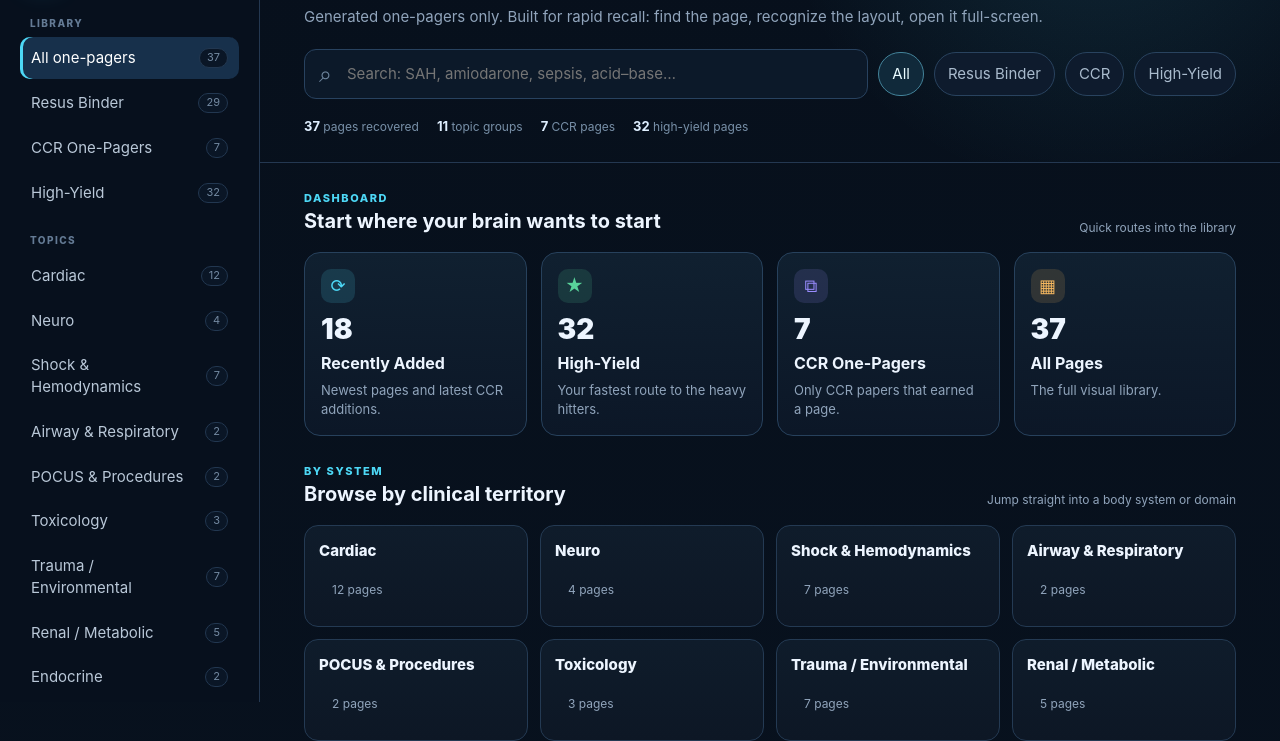
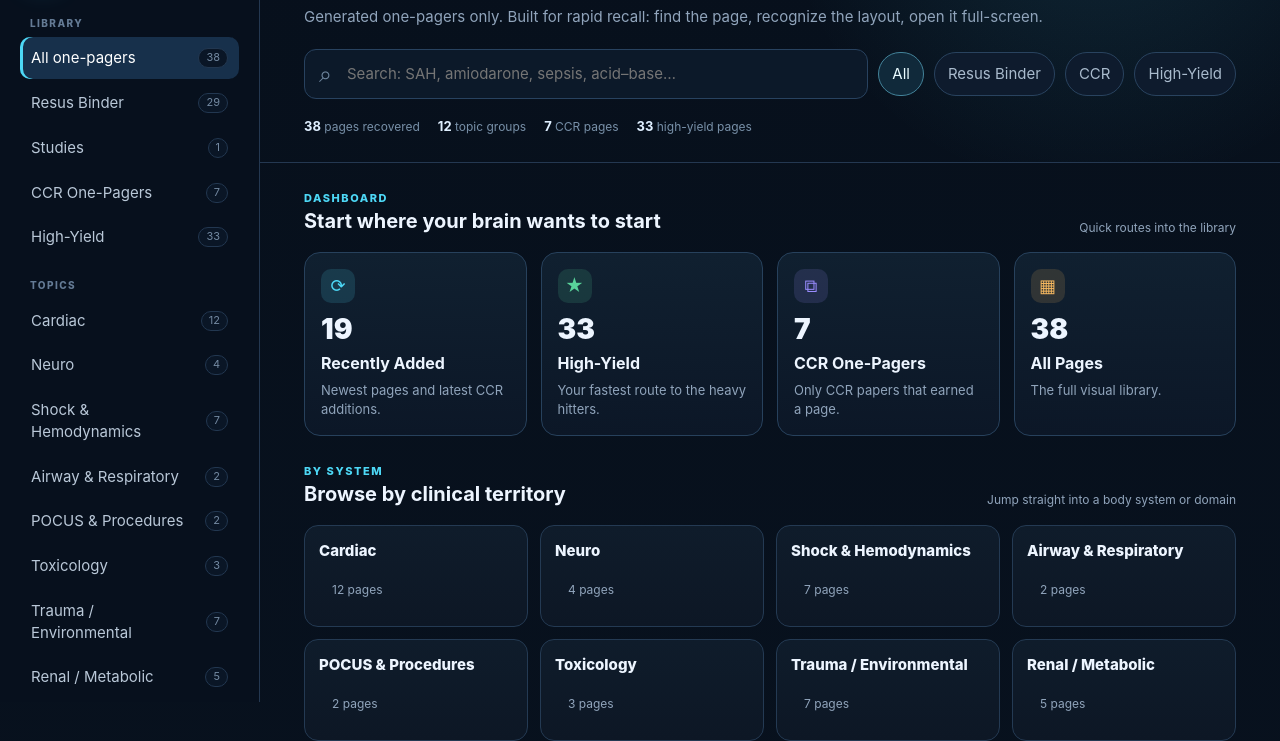
Before and after one commit to dresterhuizen-lgtm/resusbinder, a plain HTML site: page index.html in a window 1280 px wide. Shown: the part 98-839 px from the top of the page. Drawn offline with Linux system fonts and the light colour scheme.

Commit message:
Publish Nov 12 Daily Resuscitation Learning PDF in Studies

```diff
--- a/index.html
+++ b/index.html
@@ -43,6 +43,7 @@ button,input{font:inherit} .app{display:grid;grid-template-columns:260px 1fr;min
  <div class="navtitle">Library</div>
  <button class="navbtn active" data-view="all">All one-pagers <span class="count" id="count-all"></span></button>
  <button class="navbtn" data-view="binder">Resus Binder <span class="count" id="count-binder"></span></button>
+ <button class="navbtn" data-view="studies">Studies <span class="count" id="count-studies"></span></button>
  <button class="navbtn" data-view="ccr">CCR One-Pagers <span class="count" id="count-ccr"></span></button>
  <button class="navbtn" data-view="high">High-Yield <span class="count" id="count-high"></span></button>
  <div class="navtitle">Topics</div><div class="catnav" id="catnav"></div>
@@ -90,6 +91,7 @@ pages.unshift({"id": 88, "title": "Traumatic Cardiac Arrest (TCA) — Page 1 of
 {"id": 90, "title": "Traumatic Cardiac Arrest (TCA) — Page 3 of 3: Prognosis, Decision-Making & Systems of Care", "file": "090-traumatic-cardiac-arrest-page-3-prognosis-decision-making-and-systems-of-care.png", "thumb": "090-traumatic-cardiac-arrest-page-3-prognosis-decision-making-and-systems-of-care.jpg", "categories": ["Trauma / Environmental", "Cardiac"], "tags": ["CCR", "Resus Binder", "TCA", "Traumatic Cardiac Arrest", "Prognosis, Decision-Making & Systems of Care"], "ccr": true, "binder": true, "width": 1024, "height": 1536, "recent_rank": 0, "high_yield": true, "ccr_featured": true, "uncropped": true});
 pages.unshift({"id":91,"title":"Trauma Resuscitation: The First Hour — Alberta Team Leader's Playbook","pdf":"091-trauma-resuscitation-first-hour.pdf","thumb":"091-trauma-resuscitation-first-hour.jpg","categories":["Trauma / Environmental"],"tags":["Resus Binder","Trauma","First Hour","xABCDE","Hemorrhage","Airway","MHP","Traumatic Cardiac Arrest","Alberta"],"ccr":false,"binder":true,"width":637,"height":900,"recent_rank":0,"high_yield":true,"ccr_featured":false});
 pages.unshift({"id": 92, "title": "Acute Myopericardial Syndromes — Pericarditis & Myocarditis (v2)", "file": "092-acute-myopericardial-syndromes-v2.png", "thumb": "092-acute-myopericardial-syndromes-v2.jpg", "categories": ["Cardiac"], "tags": ["Resus Binder", "Cardiac", "Myocarditis", "Pericarditis", "Myopericarditis", "Perimyocarditis", "Tamponade", "PoCUS", "Colchicine", "ESC 2025", "ACC 2024", "Cardiogenic shock", "Exercise restriction"], "ccr": false, "binder": true, "width": 1055, "height": 1491, "recent_rank": 0, "high_yield": true, "ccr_featured": false, "uncropped": true});
+pages.unshift({"id":93,"title":"Daily Resuscitation Learning — 12 November 2026 (7-topic teaching review)","pdf":"daily-resuscitation-learning-2026-11-12.pdf","thumb":"daily-resuscitation-learning-2026-11-12-thumb.jpg","categories":["Other"],"tags":["Studies","Daily Learning","BIG-1","VExUS","Sedation","ARDS","RALE","Cardiac POCUS","VBG","Cirrhosis"],"ccr":false,"binder":false,"studies":true,"width":286,"height":405,"recent_rank":0,"high_yield":true,"ccr_featured":false});
 const categories=["Cardiac", "Neuro", "Shock & Hemodynamics", "Airway & Respiratory", "POCUS & Procedures", "Toxicology", "Trauma / Environmental", "Renal / Metabolic", "Endocrine", "GI / Pediatrics", "Obstetrics", "Other"];
 let state={view:'all',category:null,q:'',visible:[],activeIndex:0};
 const $=s=>document.querySelector(s), $$=s=>[...document.querySelectorAll(s)];
@@ -97,7 +99,7 @@ const esc=s=>String(s).replace(/[&<>"']/g,m=>({'&':'&amp;','<':'&lt;','>':'&gt;'
 function url(path){return encodeURI(path)}
 function go(view, category=null){state.view=view; state.category=category; sync(); render(); window.scrollTo({top:0,behavior:'smooth'})}
 function counts(){
- $('#count-all').textContent=pages.length; $('#count-binder').textContent=pages.filter(p=>p.binder).length; $('#count-ccr').textContent=pages.filter(p=>p.ccr).length; $('#count-high').textContent=pages.filter(p=>p.high_yield).length;
+ $('#count-all').textContent=pages.length; $('#count-binder').textContent=pages.filter(p=>p.binder).length; $('#count-studies').textContent=pages.filter(p=>p.studies).length; $('#count-ccr').textContent=pages.filter(p=>p.ccr).length; $('#count-high').textContent=pages.filter(p=>p.high_yield).length;
  $('#statPages').textContent=pages.length; $('#statTopics').textContent=categories.filter(c=>pages.some(p=>p.categories.includes(c))).length; $('#statCCR').textContent=pages.filter(p=>p.ccr).length; $('#statHigh').textContent=pages.filter(p=>p.high_yield).length;
  $('#dashRecentCount').textContent=pages.filter(p=>p.recent_rank<999).length; $('#dashHighCount').textContent=pages.filter(p=>p.high_yield).length; $('#dashCCRCount').textContent=pages.filter(p=>p.ccr).length; $('#dashAllCount').textContent=pages.length;
  const nav=$('#catnav'); nav.innerHTML='';
@@ -126,12 +128,13 @@ function renderHomeSections(){
 function sync(){$$('.navbtn').forEach(b=>b.classList.remove('active')); $$('.pill').forEach(b=>b.classList.remove('active'));
  if(state.view==='all'){document.querySelector('[data-view="all"]').classList.add('active');$('#allpill').classList.add('active')}
  if(state.view==='binder'){document.querySelector('[data-view="binder"]').classList.add('active');$('#binderpill').classList.add('active')}
+ if(state.view==='studies'){document.querySelector('[data-view="studies"]').classList.add('active')}
  if(state.view==='ccr'){document.querySelector('[data-view="ccr"]').classList.add('active');$('#ccrpill').classList.add('active')}
  if(state.view==='high'){document.querySelector('[data-view="high"]').classList.add('active');$('#highpill').classList.add('active')}
  if(state.view==='category'){const b=[...$$('[data-cat]')].find(x=>x.dataset.cat===state.category);if(b)b.classList.add('active')}
 }
-function filtered(){let arr=pages.slice();if(state.view==='binder')arr=arr.filter(p=>p.binder);if(state.view==='ccr')arr=arr.filter(p=>p.ccr);if(state.view==='high')arr=arr.filter(p=>p.high_yield);if(state.view==='category')arr=arr.filter(p=>p.categories.includes(state.category));if(state.q){const q=state.q.toLowerCase();arr=arr.filter(p=>(p.title+' '+p.tags.join(' ')+' '+p.categories.join(' ')).toLowerCase().includes(q))}return arr.sort((a,b)=>a.title.localeCompare(b.title))}
-function render(){state.visible=filtered();const g=$('#grid');g.innerHTML='';const title=state.view==='category'?state.category:state.view==='binder'?'Resus Binder':state.view==='ccr'?'CCR One-Pagers':state.view==='high'?'High-Yield':'All one-pagers';$('#viewTitle').textContent=title;$('#viewEyebrow').textContent=state.view==='category'?'Topic':'Browse';$('#resultCount').textContent=`${state.visible.length} page${state.visible.length===1?'':'s'}`;const homeVisible=(state.view==='all'&&!state.q);$('#homeDash').classList.toggle('hidden',!homeVisible);$('#empty').style.display=state.visible.length?'none':'block';
+function filtered(){let arr=pages.slice();if(state.view==='binder')arr=arr.filter(p=>p.binder);if(state.view==='studies')arr=arr.filter(p=>p.studies);if(state.view==='ccr')arr=arr.filter(p=>p.ccr);if(state.view==='high')arr=arr.filter(p=>p.high_yield);if(state.view==='category')arr=arr.filter(p=>p.categories.includes(state.category));if(state.q){const q=state.q.toLowerCase();arr=arr.filter(p=>(p.title+' '+p.tags.join(' ')+' '+p.categories.join(' ')).toLowerCase().includes(q))}return arr.sort((a,b)=>a.title.localeCompare(b.title))}
+function render(){state.visible=filtered();const g=$('#grid');g.innerHTML='';const title=state.view==='category'?state.category:state.view==='binder'?'Resus Binder':state.view==='studies'?'Studies':state.view==='ccr'?'CCR One-Pagers':state.view==='high'?'High-Yield':'All one-pagers';$('#viewTitle').textContent=title;$('#viewEyebrow').textContent=state.view==='category'?'Topic':state.view==='studies'?'Clinical teaching PDFs':'Browse';$('#resultCount').textContent=`${state.visible.length} page${state.visible.length===1?'':'s'}`;const homeVisible=(state.view==='all'&&!state.q);$('#homeDash').classList.toggle('hidden',!homeVisible);$('#empty').style.display=state.visible.length?'none':'block';
  state.visible.forEach(p=>{const d=document.createElement('article');d.className='card'+(p.uncropped?' uncropped':'');const tags = [...new Set([...(p.high_yield?['High Yield']:[]), ...p.tags])].slice(0,4);const tagHTML=tags.map(t=>`<span class="tag ${t==='CCR'?'ccr':t==='Resus Binder'?'binder':t==='High Yield'?'high':''}">${esc(t)}</span>`).join('');d.innerHTML=`<div class="thumb"><img loading="lazy" src="${url('thumbs/'+p.thumb)}" alt=""></div><div class="meta"><h4>${esc(p.title)}</h4><div class="tags">${tagHTML}</div></div>`;d.onclick=()=>openPage(p);g.appendChild(d)})
 }
 let zoom=1, panX=0, panY=0, fitScale=1, drag=false, dragStartX=0, dragStartY=0, dragBaseX=0, dragBaseY=0;
```
Also changed, not shown: thumbs/daily-resuscitation-learning-2026-11-12-thumb.jpg (added), 1 other file.
